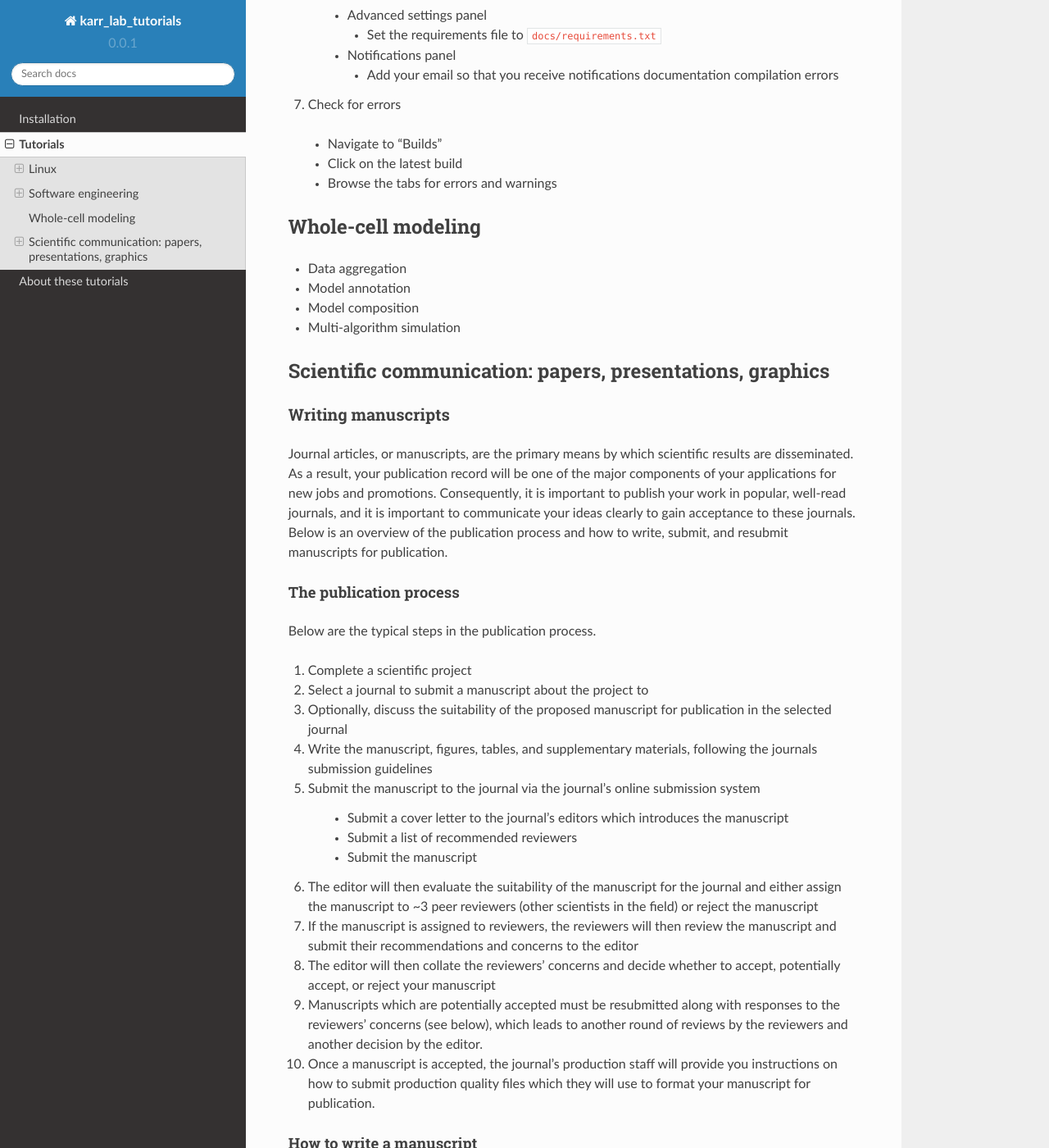
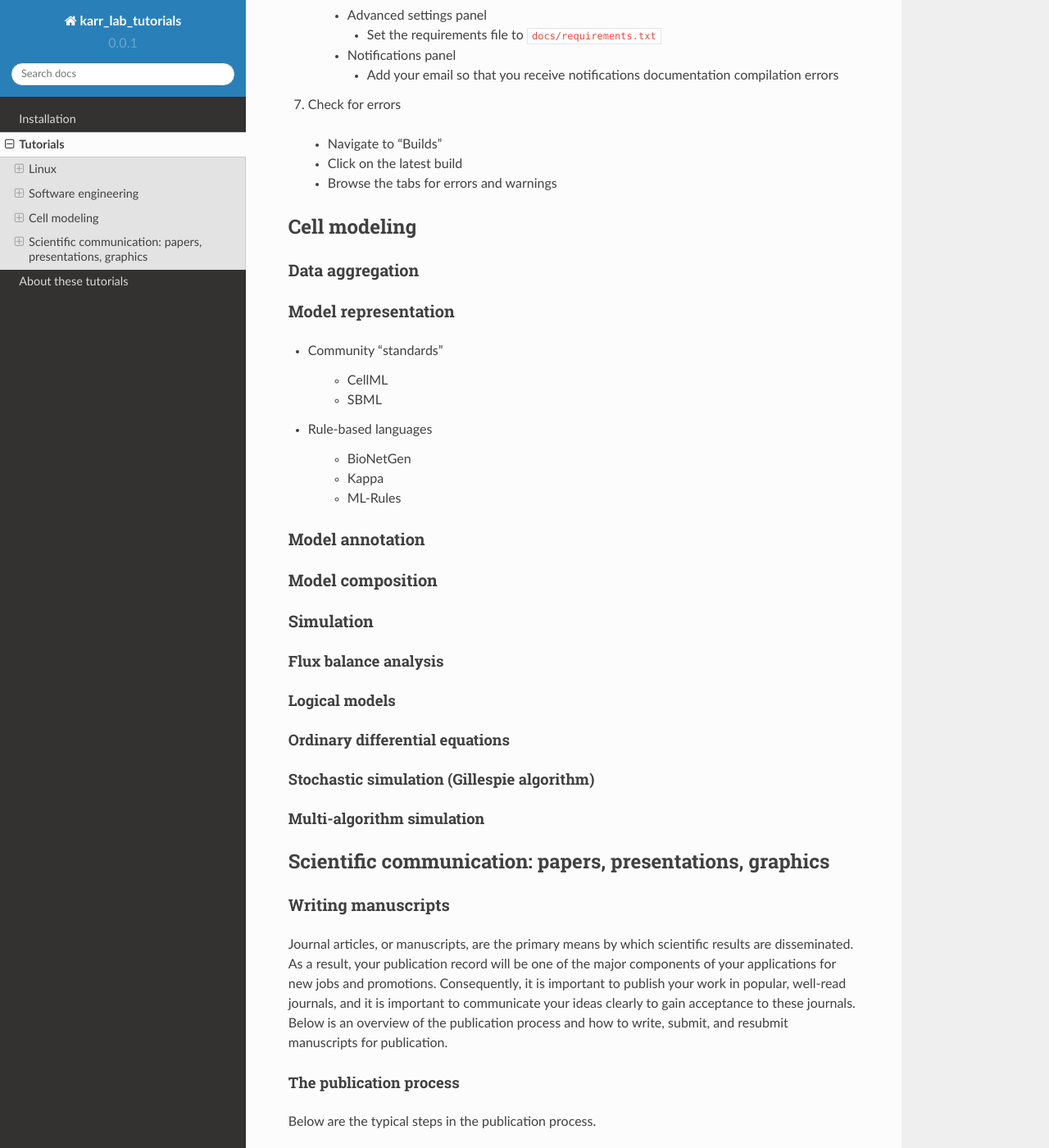
Before and after one commit to KarrLab/intro_to_wc_modeling, a Sphinx documentation site: the page built from docs/tutorials.rst, in a window 1280 px wide and 1400 px high, scrolled down 29360 px. Shown: the whole window at 82% size. Built offline with Sphinx 7.4.7 and the Read the Docs theme 2.0.0, drawn with Linux system fonts in a browser that asks for light colours; pages that are not in the unit, such as notebooks, are missing from menus.

Commit message:
adding skeletons for cell modeling tutorials

```diff
--- a/docs/tutorials.rst
+++ b/docs/tutorials.rst
@@ -1,6 +1,7 @@
 #########
 Tutorials
 #########
+
 
 *********************************************************
 Linux
@@ -9,6 +10,7 @@ Linux
 .. include:: tutorials/linux/building_linux_virtual_machines.rst
 .. include:: tutorials/linux/building_linux_containers.rst
 .. include:: tutorials/linux/intro_to_linux.rst
+
 
 *********************************************************
 Software engineering
@@ -20,13 +22,16 @@ Software engineering
 .. include:: tutorials/software_engineering/continuous_integration.rst
 .. include:: tutorials/software_engineering/distributing_python.rst
 
+
 *********************************************************
-Whole-cell modeling
+Cell modeling
 *********************************************************
-* Data aggregation
-* Model annotation
-* Model composition
-* Multi-algorithm simulation
+.. include:: tutorials/cell_modeling/data_aggregation.rst
+.. include:: tutorials/cell_modeling/model_representation.rst
+.. include:: tutorials/cell_modeling/model_annotation.rst
+.. include:: tutorials/cell_modeling/model_composition.rst
+.. include:: tutorials/cell_modeling/simulation.rst
+
 
 *********************************************************
 Scientific communication: papers, presentations, graphics
--- /dev/null
+++ b/docs/tutorials/cell_modeling/data_aggregation.rst
@@ -0,0 +1,2 @@
+Data aggregation
+================
--- /dev/null
+++ b/docs/tutorials/cell_modeling/model_annotation.rst
@@ -0,0 +1,2 @@
+Model annotation
+================
--- /dev/null
+++ b/docs/tutorials/cell_modeling/model_composition.rst
@@ -0,0 +1,2 @@
+Model composition
+=================
--- /dev/null
+++ b/docs/tutorials/cell_modeling/model_representation.rst
@@ -0,0 +1,13 @@
+Model representation
+====================
+
+* Community "standards"
+
+    * CellML
+    * SBML
+
+* Rule-based languages
+
+    * BioNetGen
+    * Kappa
+    * ML-Rules
--- /dev/null
+++ b/docs/tutorials/cell_modeling/simulation.rst
@@ -0,0 +1,17 @@
+Simulation
+==========
+
+Flux balance analysis
+---------------------
+
+Logical models
+--------------
+
+Ordinary differential equations
+-------------------------------
+
+Stochastic simulation (Gillespie algorithm)
+-------------------------------------------
+
+Multi-algorithm simulation
+--------------------------
```
